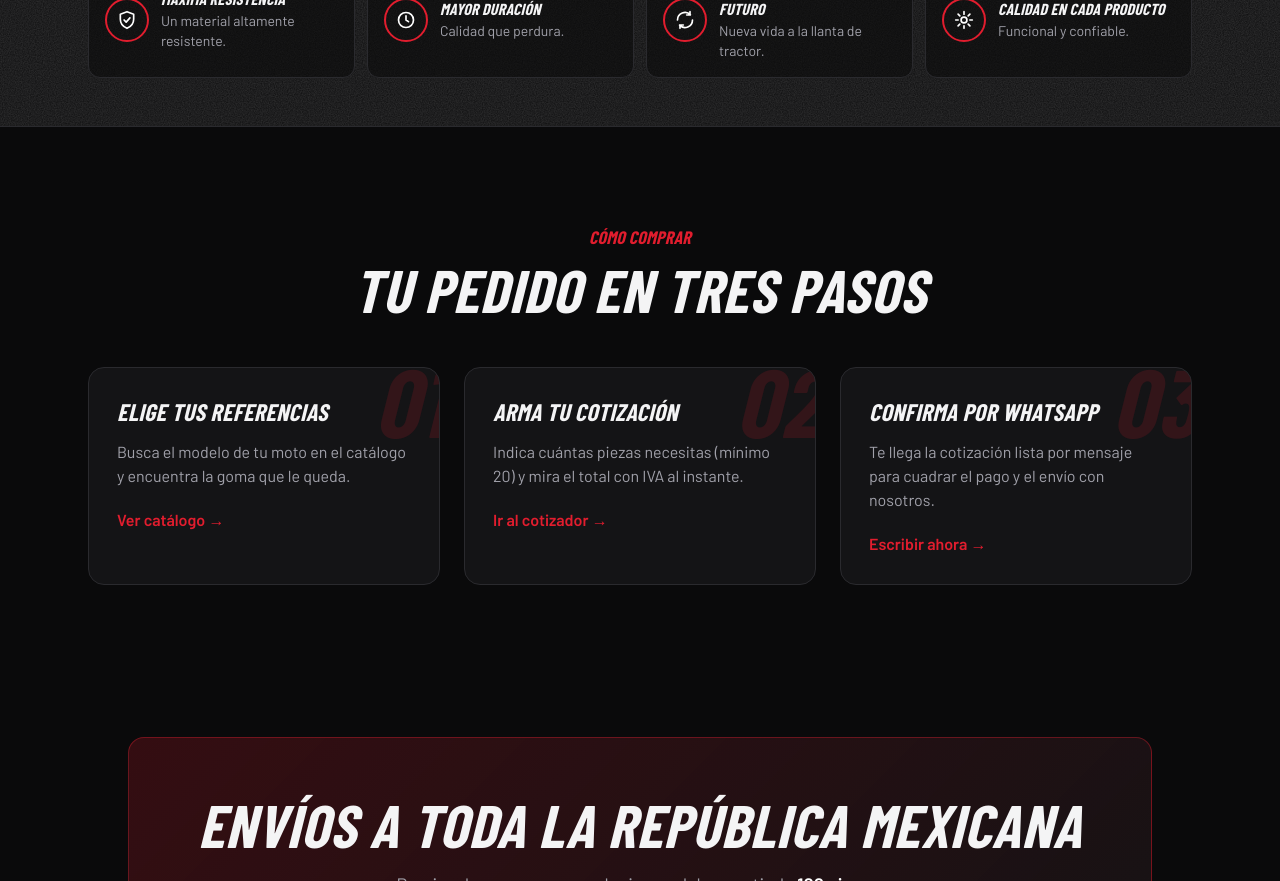
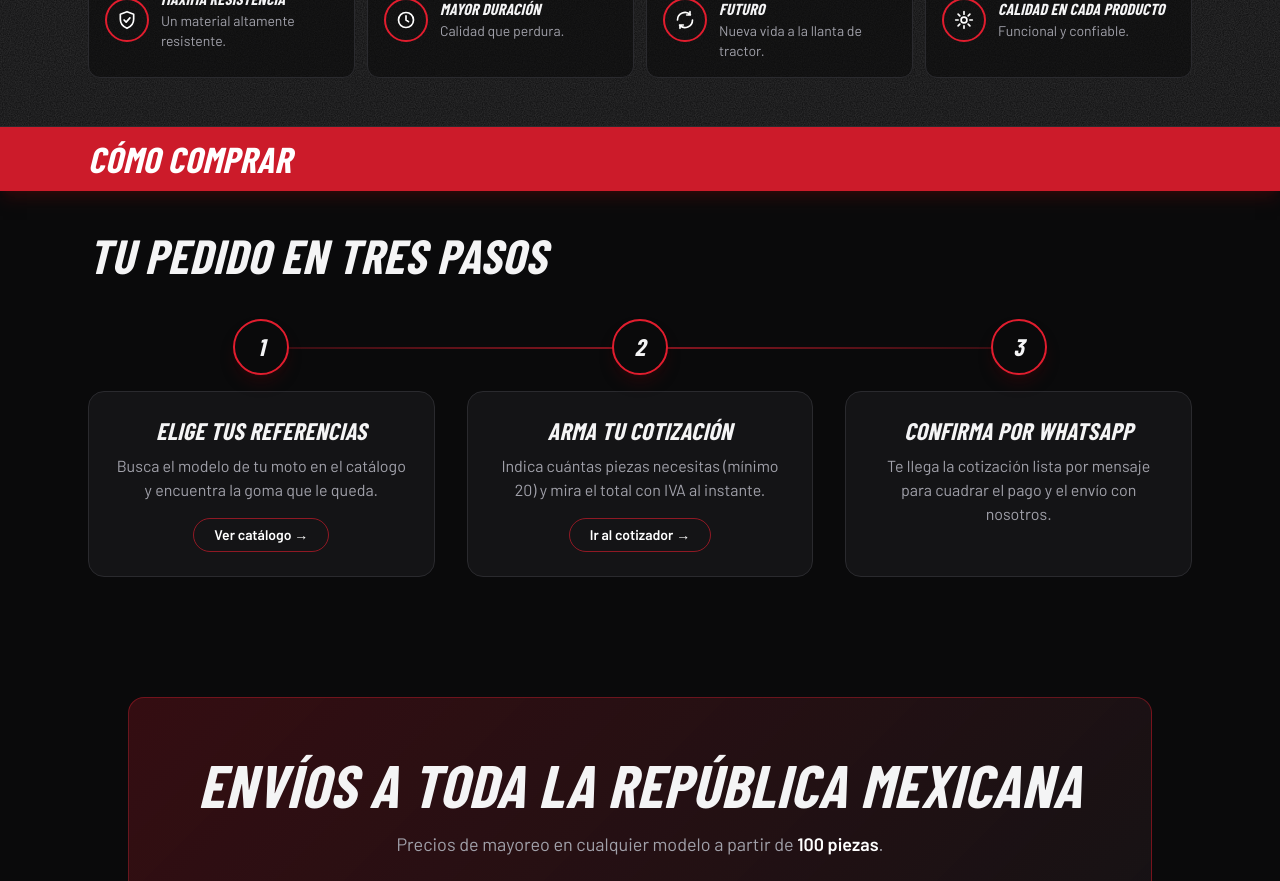
Before and after one commit to pipevidales/cauchos-JPV, a React (Vite) app: page / in a window 1280 px wide. Shown: the part 1260-2141 px from the top of the page. Built offline with nearby package versions, Linux system fonts and the light colour scheme; a web font is replaced by a local one.

Commit message:
Mejora de la seccion como comprar y el logo de Nosotros

```diff
--- a/src/secciones/ComoComprar.tsx
+++ b/src/secciones/ComoComprar.tsx
@@ -1,63 +1,76 @@
 import { Link } from "react-router"
 import Reveal from "../componentes/Reveal"
-import SectionHeading from "../componentes/SectionHeading"
-import { business, whatsappLink } from "../data/business"
+import SectionBand from "../componentes/SectionBand"
+import TreadBackground from "../componentes/TreadBackground"
+import { business } from "../data/business"
 
 function ComoComprar() {
   const pasos = [
     {
-      n: "01",
+      n: "1",
       title: "Elige tus referencias",
       text: "Busca el modelo de tu moto en el catálogo y encuentra la goma que le queda.",
       cta: "Ver catálogo",
       to: "/productos",
     },
     {
-      n: "02",
+      n: "2",
       title: "Arma tu cotización",
       text: `Indica cuántas piezas necesitas (mínimo ${business.minOrder}) y mira el total con IVA al instante.`,
       cta: "Ir al cotizador",
       to: "/cotizar",
     },
     {
-      n: "03",
+      n: "3",
       title: "Confirma por WhatsApp",
       text: "Te llega la cotización lista por mensaje para cuadrar el pago y el envío con nosotros.",
-      cta: "Escribir ahora",
-      href: whatsappLink("Hola, quiero hacer un pedido de gomas de impacto"),
     },
   ]
 
-  const linkClass = "mt-5 inline-block font-semibold text-brand transition hover:translate-x-1"
+  const ctaClass =
+    "mt-4 inline-block rounded-full border border-brand/60 px-5 py-1.5 text-sm font-semibold text-white transition duration-200 hover:bg-brand active:scale-95"
 
   return (
-    <section id="como-comprar" className="mx-auto max-w-6xl px-6 py-24">
+    <section id="como-comprar" className="relative isolate overflow-hidden pb-16">
+      <TreadBackground variant="glow" />
+
+      {/* Barra roja a todo el ancho, igual que en Nosotros */}
+      <SectionBand>Cómo comprar</SectionBand>
+
+      <div className="mx-auto max-w-6xl px-6 pt-10">
         <Reveal>
-        <SectionHeading eyebrow="Cómo comprar" title="Tu pedido en tres pasos" />
+          <h3 className="heading-display text-3xl leading-none md:text-5xl">Tu pedido en tres pasos</h3>
         </Reveal>
 
-      <ol className="mt-12 grid gap-6 md:grid-cols-3">
+        <ol className="relative mt-10 grid gap-8 md:grid-cols-3">
+          {/* Línea que une los tres círculos (solo en pantallas anchas) */}
+          <div
+            aria-hidden="true"
+            className="absolute left-[calc((100%_-_4rem)/6)] right-[calc((100%_-_4rem)/6)] top-7 hidden h-0.5 bg-linear-to-r from-brand/20 via-brand/60 to-brand/20 md:block"
+          />
+
           {pasos.map((paso, i) => (
+            // Reveal solo anima la aparición; el estilo y el hover van en el div interno
             <Reveal as="li" key={paso.n} delay={i * 150}>
-            <div className="relative h-full overflow-hidden rounded-2xl border border-line bg-surface p-7 transition-colors duration-200 hover:border-brand/60">
-              <span aria-hidden="true" className="heading-display absolute -right-2 -top-4 text-8xl text-brand/15">
+              <div className="flex h-full flex-col items-center">
+                <span className="heading-display relative z-10 grid h-14 w-14 place-items-center rounded-full border-2 border-brand bg-bg text-2xl shadow-lg shadow-red-950/40">
                   {paso.n}
                 </span>
-              <h3 className="heading-display relative text-2xl">{paso.title}</h3>
-              <p className="relative mt-3 text-muted">{paso.text}</p>
-              {paso.to ? (
-                <Link to={paso.to} className={`relative ${linkClass}`}>
+
+                <div className="mt-4 flex w-full flex-1 flex-col items-center rounded-2xl border border-line bg-surface p-6 text-center transition-colors duration-200 hover:border-brand/60">
+                  <h4 className="heading-display text-2xl leading-tight">{paso.title}</h4>
+                  <p className="mt-2 flex-1 text-muted">{paso.text}</p>
+                  {paso.to && (
+                    <Link to={paso.to} className={ctaClass}>
                       {paso.cta} →
                     </Link>
-              ) : (
-                <a href={paso.href} target="_blank" rel="noopener noreferrer" className={`relative ${linkClass}`}>
-                  {paso.cta} →
-                </a>
                   )}
+                </div>
               </div>
             </Reveal>
           ))}
         </ol>
+      </div>
     </section>
   )
 }
--- a/src/secciones/Nosotros.tsx
+++ b/src/secciones/Nosotros.tsx
@@ -1,5 +1,5 @@
 import type { ReactNode } from "react"
-import logo from "../imagenes/logo.png"
+import logo from "../imagenes/logo.jpg"
 import Reveal from "../componentes/Reveal"
 import SectionBand from "../componentes/SectionBand"
 import TreadBackground from "../componentes/TreadBackground"
@@ -62,12 +62,12 @@ function Nosotros() {
         <div className="grid items-stretch gap-8 lg:grid-cols-[5fr_7fr] lg:gap-12">
           {/* El logo, sobre un resplandor rojo y con el marco desplazado */}
           <Reveal from="left" className="relative h-60 sm:h-72 lg:h-auto lg:min-h-64">
-            <div className="absolute inset-0 overflow-hidden rounded-2xl border border-line bg-bg/80">
+            <div className="absolute  overflow-hidden rounded-2xl border border-line bg-bg/80">
               <div
                 aria-hidden="true"
                 className="absolute inset-0 "
               />
-              <img src={logo} alt="Logo de Cauchos JPV" className="relative h-full w-full object-contain p-6" />
+              <img src={logo} alt="Logo de Cauchos JPV" className="relative  h-full w-full object-contain p-6" />
             </div>
           </Reveal>
 
```
Also changed, not shown: src/imagenes/logo.jpg (added). Lines whose indentation alone changed are shown as unchanged.
